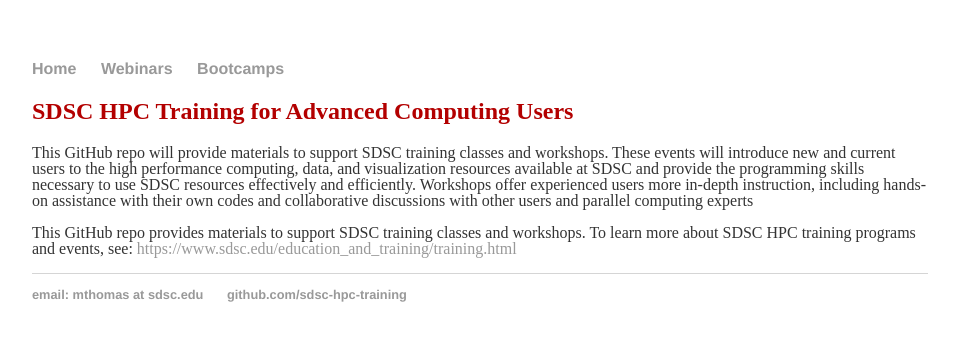
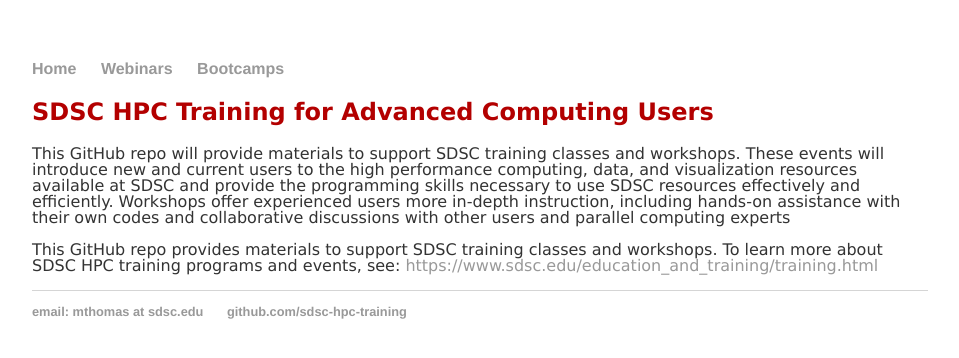
Before and after one commit to sdsc-hpc-training/sdsc-hpc-training.github.io, a Jekyll site: the page built from index.html, in a window 1280 px wide. Shown: the top 358 px of the page, without its empty margins (160-1119 px from the left). Built offline with Jekyll 4.4.1, drawn with Linux system fonts in a browser that asks for light colours.

Commit message:
update index

```diff
--- a/css/main.css
+++ b/css/main.css
@@ -1,4 +1,5 @@
 body {
+    font-family: verdana;
     margin: 60px auto;
     width: 70%;
 }
@@ -24,6 +25,7 @@
     font-family:'Helvetica', 'Arial', 'Sans-Serif';
 }
 p {
+    font-family: verdana;
     font-size: 1em;
     line-height: 1em;
     color: #333;
```
